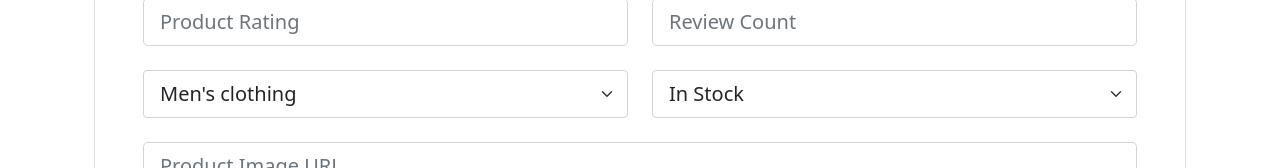
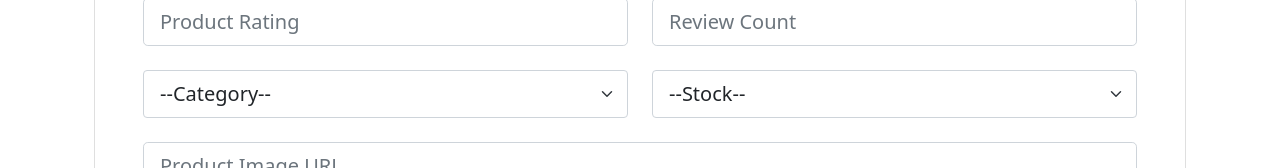
Before and after one commit to IndiraRamalingam/E_Commerce_Product_Frontend, a React (Vite) app: page /addProduct in a window 1280 px wide. Shown: the part 493-661 px from the top of the page. Built offline with nearby package versions, Linux system fonts and the light colour scheme; no server answers.

Commit message:
Update AddProduct.jsx

```diff
--- a/src/components/Admin/AddProduct.jsx
+++ b/src/components/Admin/AddProduct.jsx
@@ -153,7 +153,7 @@ function AddProduct() {
                                 <div className='col-sm-6'>
                                   <div className="form-outline mb-4">
                                     <select required className="form-select form-select-lg mb-3" onChange={(e) => setCategory(e.target.value)}>
-                                      <option value="" disabled >--Category--</option>
+                                      <option value="" disabled selected>--Category--</option>
                                       <option value="Men's clothing" >Men's clothing</option>
                                       <option value="Electronics">Electronics</option>
                                       <option value="Women's clothing">Women's clothing</option>
@@ -164,7 +164,7 @@ function AddProduct() {
                                 <div className='col-sm-6'>
                                   <div className="form-outline mb-4">
                                     <select required className="form-select form-select-lg mb-3" onChange={(e) => setStock(e.target.value)}>
-                                      <option value="" disabled>--Stock--</option>
+                                      <option value="" disabled selected>--Stock--</option>
                                       <option  value="In Stock">In Stock</option>
                                       <option value="Out Of Stock">Out Of Stock</option>
                                     </select>
```
